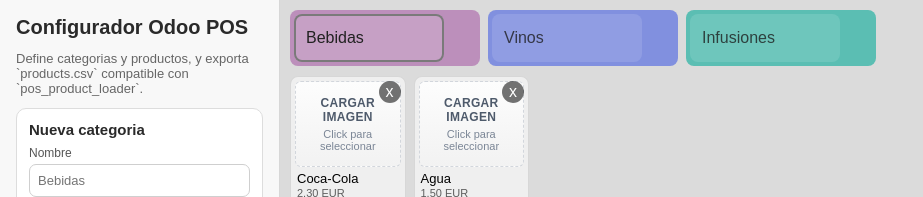
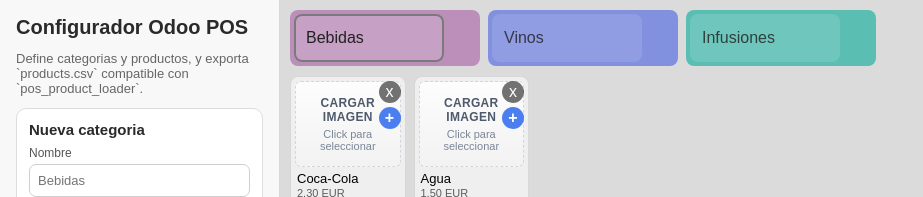
Before and after one commit to itcomercio/odoo-precios, a React (Vite) app: page / in a window 1280 px wide. Shown: the top 197 px of the page, without its empty margins (0-923 px from the left). Built offline with nearby package versions, Linux system fonts and the light colour scheme.

Commit message:
boton duplicar producto: OK

```diff
--- a/src/renderer/App.css
+++ b/src/renderer/App.css
@@ -302,6 +302,21 @@ select {
   z-index: 2;
 }
 
+.duplicate-product {
+  border: none;
+  position: absolute;
+  right: 4px;
+  top: 30px;
+  width: 22px;
+  height: 22px;
+  border-radius: 999px;
+  background: rgba(37, 99, 235, 0.82);
+  color: #fff;
+  cursor: pointer;
+  z-index: 2;
+  font-weight: 700;
+}
+
 .product-image-button {
   border: none;
   background: transparent;
--- a/src/renderer/App.tsx
+++ b/src/renderer/App.tsx
@@ -42,6 +42,25 @@ type ElectronApi = {
 const STORAGE_KEY = 'odoo-pos-config-v1';
 
 const createId = () => `id-${Math.random().toString(36).slice(2, 10)}`;
+
+const escapeRegExp = (value: string) => value.replace(/[.*+?^${}()|[\]\\]/g, '\\$&');
+
+const buildNextDuplicatedName = (baseName: string, allProducts: PosProduct[]) => {
+  const normalizedBaseName = baseName.trim() || 'Producto';
+  const pattern = new RegExp(`^${escapeRegExp(normalizedBaseName)}(?: (\\d+))?$`);
+  let maxSuffix = 1;
+
+  for (const product of allProducts) {
+    const match = product.name.trim().match(pattern);
+    if (!match) continue;
+    const suffixValue = match[1] ? Number(match[1]) : 1;
+    if (Number.isFinite(suffixValue)) {
+      maxSuffix = Math.max(maxSuffix, suffixValue);
+    }
+  }
+
+  return `${normalizedBaseName} ${maxSuffix + 1}`;
+};
 
 function normalizeCategory(category: Partial<PosCategory>, index: number): PosCategory {
   return {
@@ -251,6 +270,23 @@ const App = () => {
     if (editingDraft?.productId === productId) {
       setEditingDraft(null);
     }
+  };
+
+  const duplicateProduct = (productId: string) => {
+    setProducts((previous) => {
+      const sourceProduct = previous.find((product) => product.id === productId);
+      if (!sourceProduct) return previous;
+
+      const nextSequence = previous.filter((product) => product.categoryId === sourceProduct.categoryId).length + 1;
+      const duplicatedProduct: PosProduct = {
+        ...sourceProduct,
+        id: createId(),
+        name: buildNextDuplicatedName(sourceProduct.name, previous),
+        sequence: nextSequence,
+      };
+
+      return [...previous, duplicatedProduct];
+    });
   };
 
   const startEditingCategory = (category: PosCategory) => {
@@ -664,6 +700,14 @@ const App = () => {
             {activeProducts.map((product) => (
               <article key={product.id} className="product-card" style={{ borderBottomColor: activeCategory?.color ?? '#ccc' }}>
                 <button type="button" className="delete-product" onClick={() => deleteProduct(product.id)}>x</button>
+                <button
+                  type="button"
+                  className="duplicate-product"
+                  onClick={() => duplicateProduct(product.id)}
+                  title="Duplicar producto"
+                >
+                  +
+                </button>
                 <button type="button" className="product-image-button" onClick={() => openImagePicker(product.id)}>
                   <div className="product-image-wrap">
                     {product.imagePreviewUrl ? (
```
